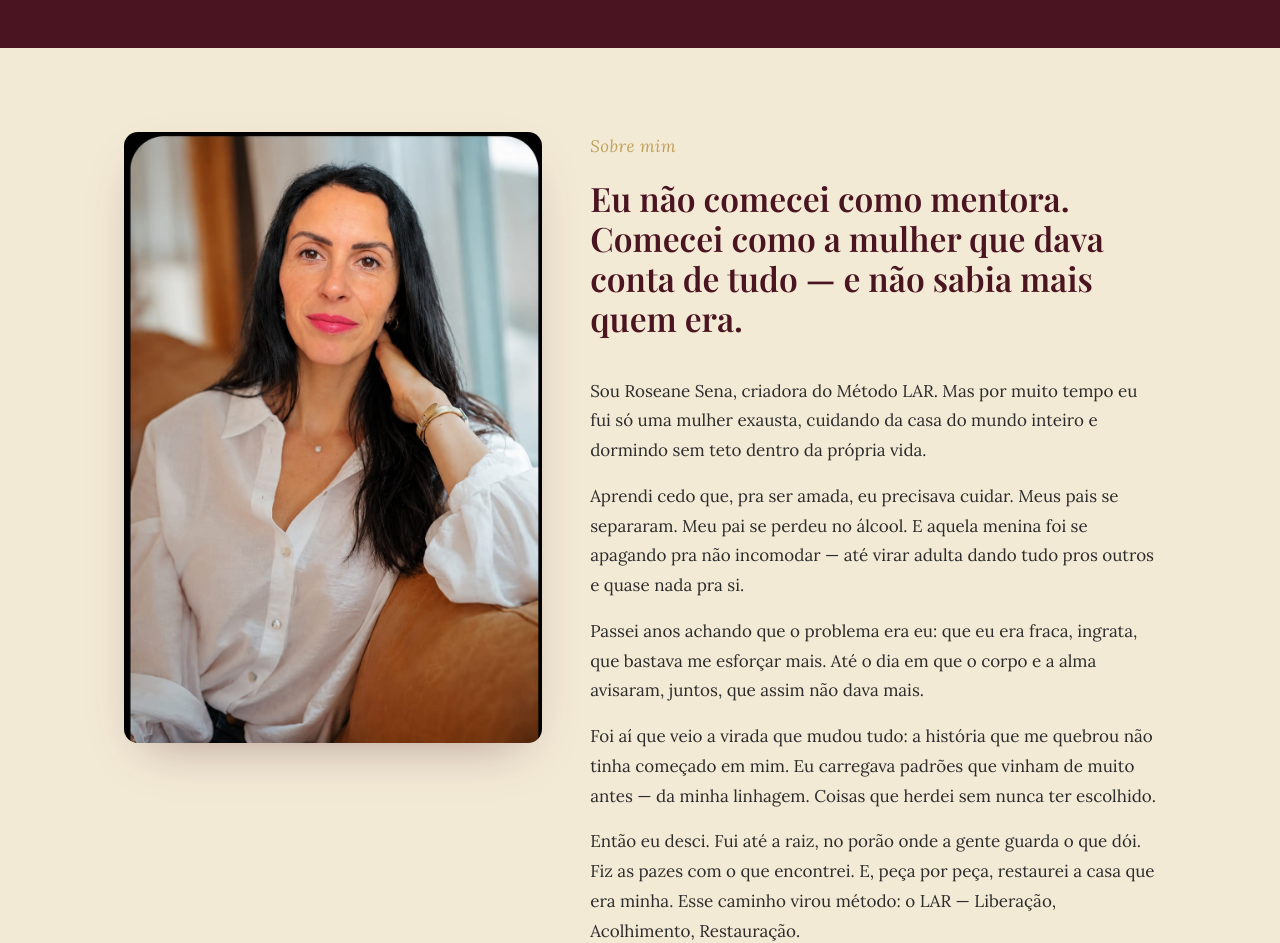
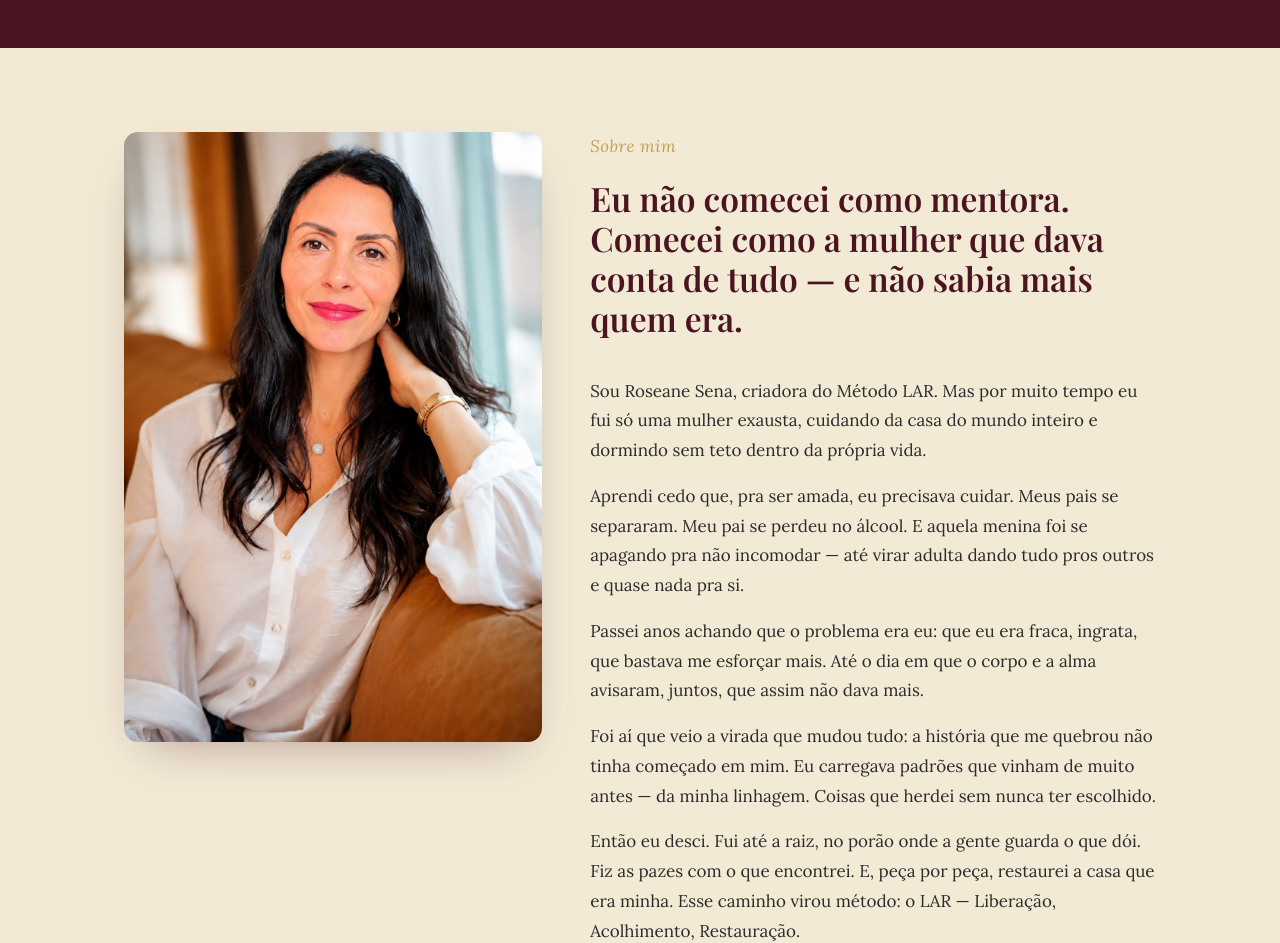
Before and after one commit to terapiacomroseane/roseanesena-site, a plain HTML site: page index.html in a window 1280 px wide. Shown: the part 1060-2003 px from the top of the page. Drawn offline with nearby package versions, Linux system fonts and the light colour scheme; a web font is replaced by a local one.

Commit message:
Mesma foto (real) no hero e no Sobre

```diff
--- a/index.html
+++ b/index.html
@@ -191,7 +191,7 @@
   <!-- SOBRE -->
   <section id="sobre">
     <div class="wrap sobre-grid">
-      <img src="assets/roseane-2.jpg" alt="Roseane Sena" />
+      <img src="assets/roseane.jpg" alt="Roseane Sena" />
       <div class="sobre-text">
         <p class="eyebrow">Sobre mim</p>
         <h2>Eu não comecei como mentora. Comecei como a mulher que dava conta de tudo — e não sabia mais quem era.</h2>
```
